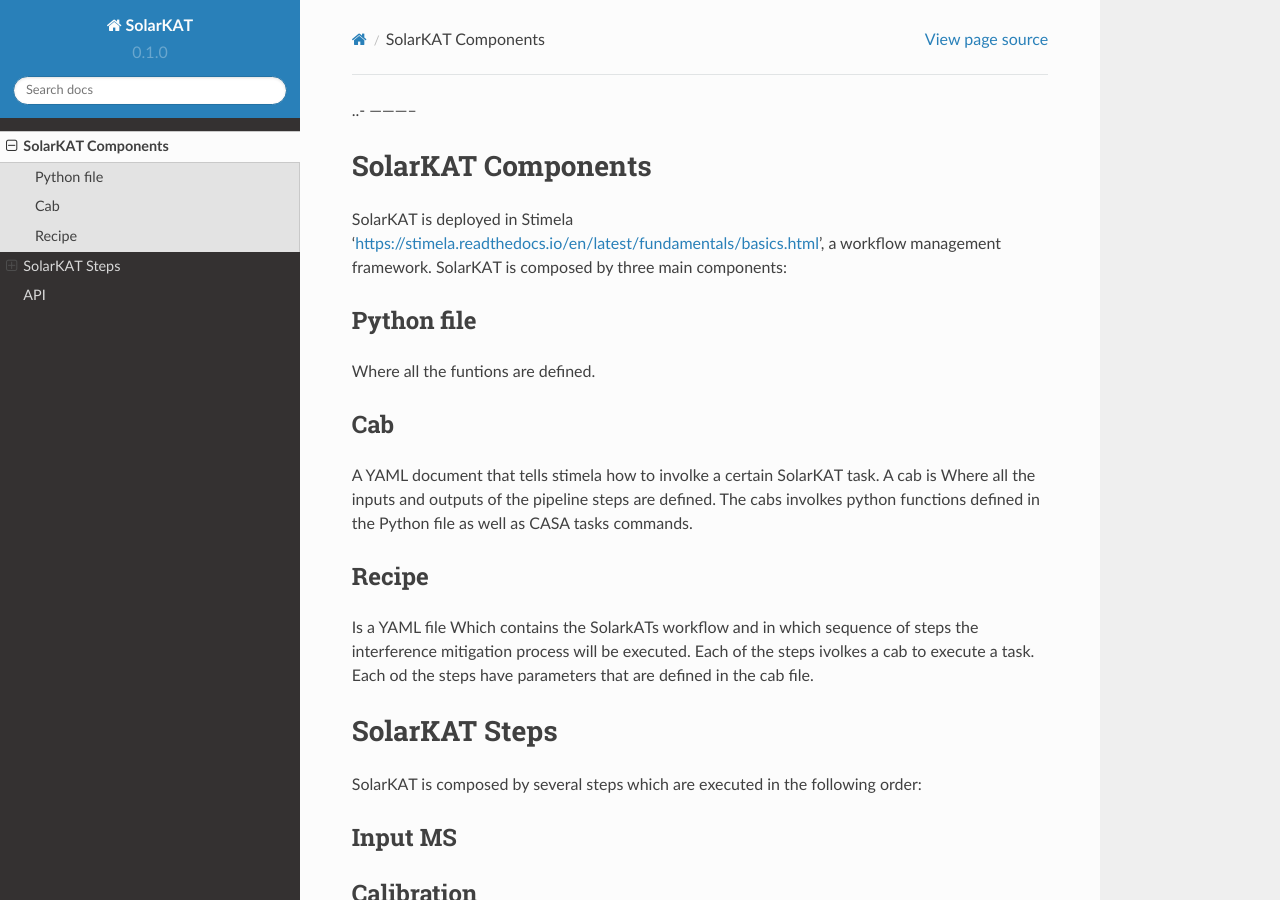
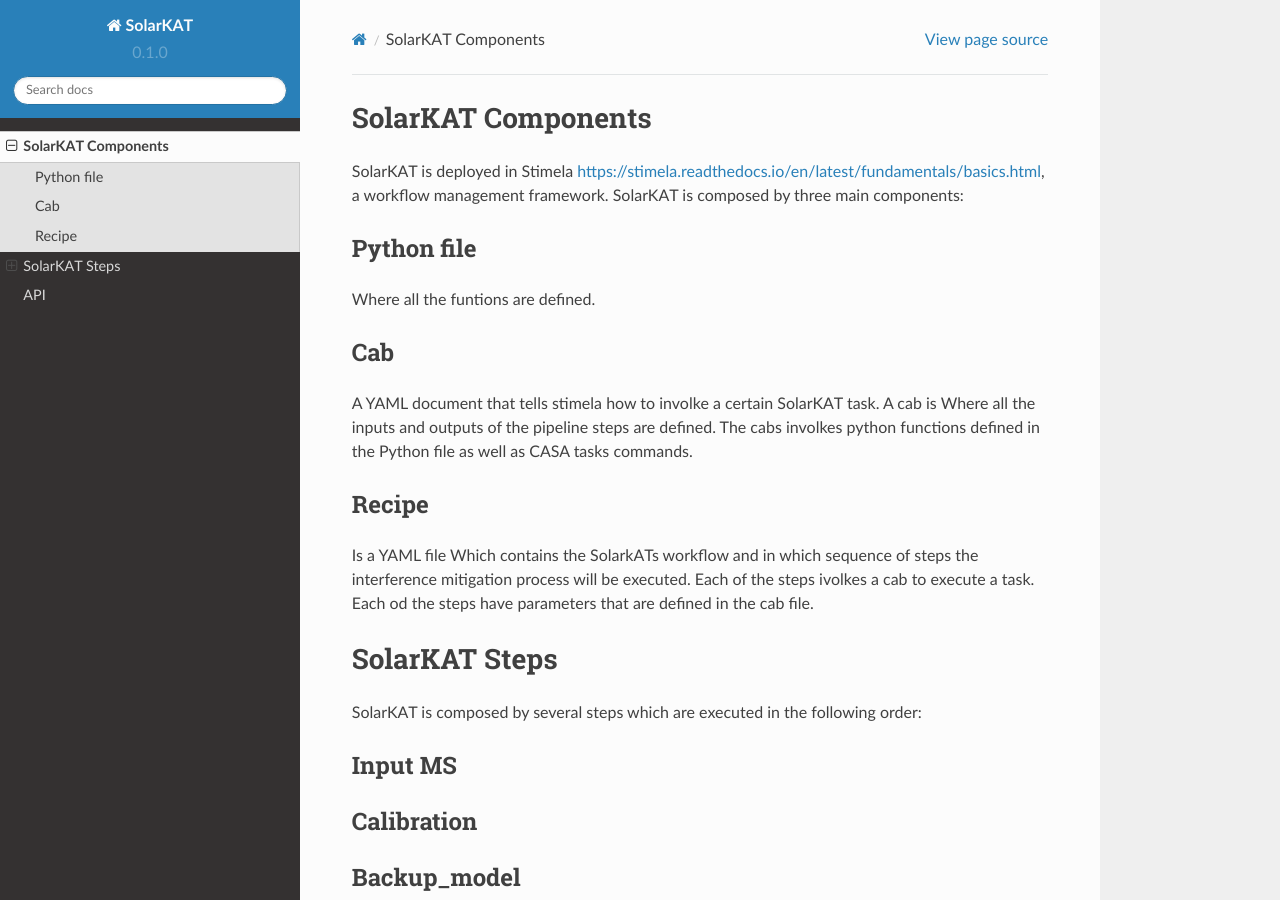
Before and after one commit to Victoria-Samboco/solarkat_docs, a Sphinx documentation site: the page built from docs/source/usage.rst, in a window 1280 px wide and 900 px high. Built offline with Sphinx 7.4.7 and the Read the Docs theme 2.0.0, drawn with Linux system fonts in a browser that asks for light colours; pages that are not in the unit, such as notebooks, are missing from menus.

Commit message:
Merge remote changes

```diff
--- a/docs/source/usage.rst
+++ b/docs/source/usage.rst
@@ -4,7 +4,7 @@
 .. .. _installation:
 
 .. Installation
-..- -----------
+.. -----------
 
 .. To use SolarKAT, first git clone it using:
 
@@ -14,7 +14,7 @@
 
 SolarKAT Components
 -------------------
-SolarKAT is deployed in Stimela 'https://stimela.readthedocs.io/en/latest/fundamentals/basics.html', a workflow management framework. SolarKAT is composed by three main components:
+SolarKAT is deployed in Stimela https://stimela.readthedocs.io/en/latest/fundamentals/basics.html, a workflow management framework. SolarKAT is composed by three main components:
 
 Python file
 ^^^^^^^^^^^
```
